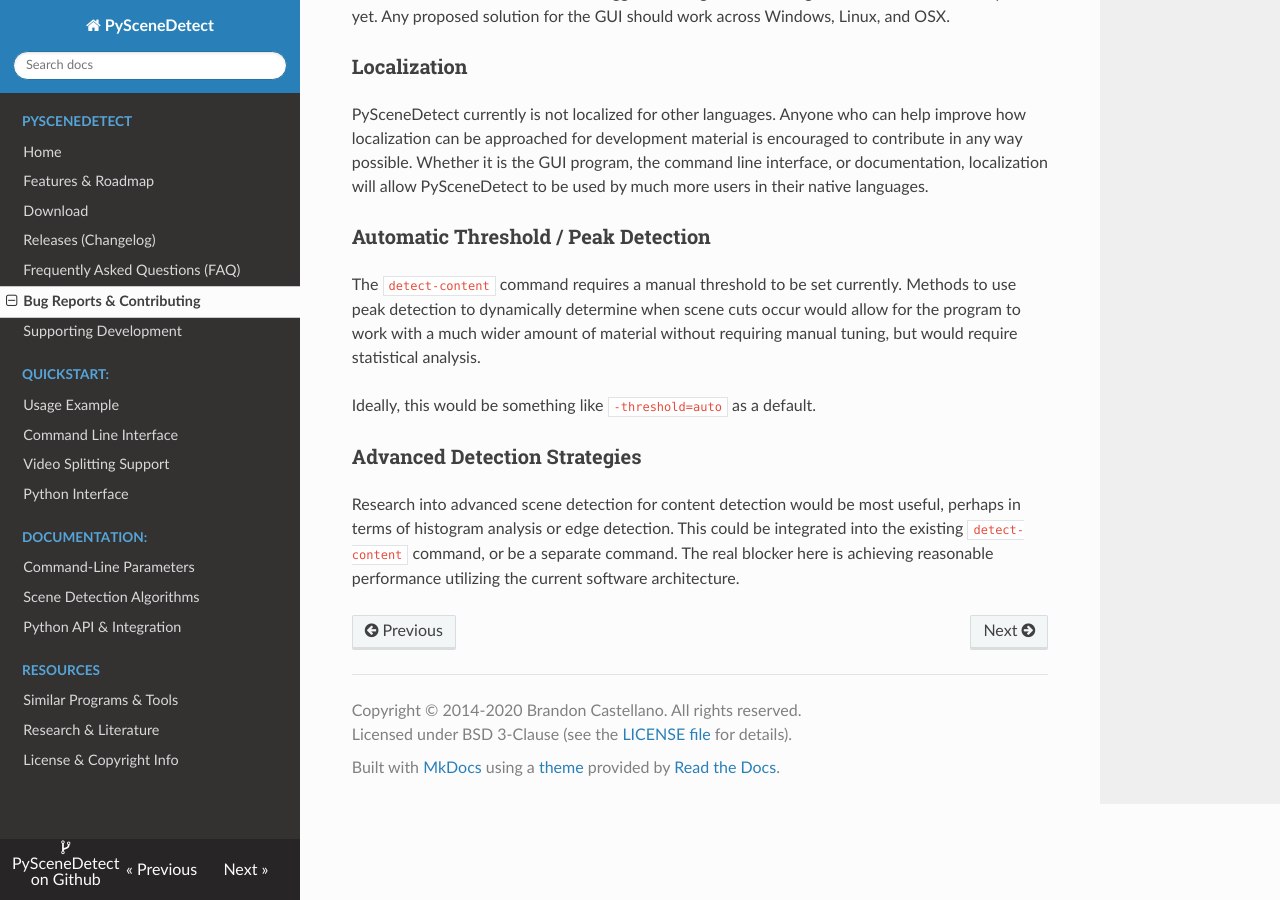
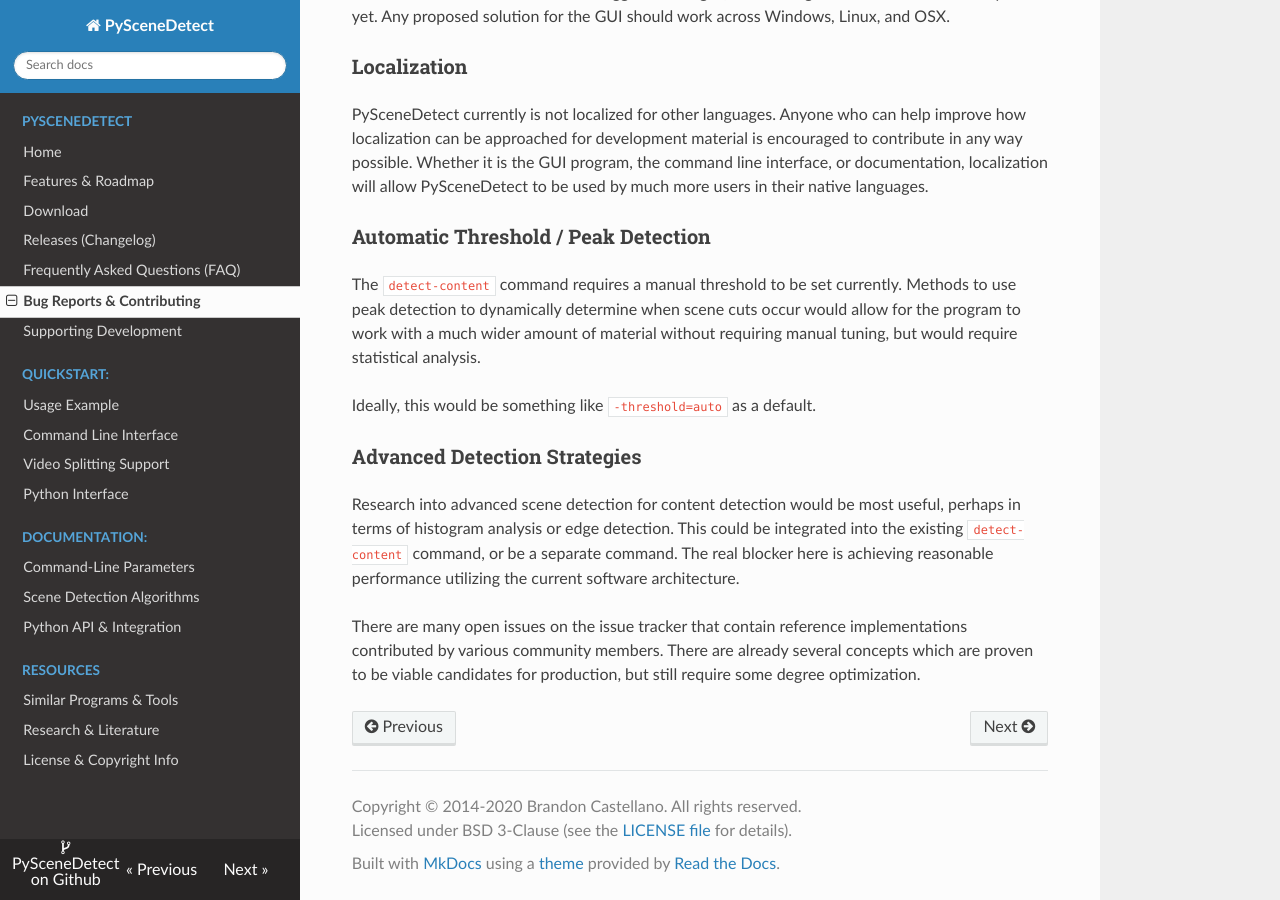
Before and after one commit to vovamushak/PySceneDetect, an MkDocs documentation site: the page built from docs/contributing.md, in a window 1280 px wide and 900 px high, scrolled down 1083 px. Built offline with MkDocs 1.6.1, drawn with Linux system fonts in a browser that asks for light colours; nearby versions of some CDN libraries; old or Windows-style settings are respelled for this version of MkDocs.

Commit message:
Add FAQ entry for #164.  Update contributing page.

```diff
--- a/docs/contributing.md
+++ b/docs/contributing.md
@@ -14,7 +14,6 @@ The development of PySceneDetect is done on the Github Repo, guided by [the feat
 All submitted code should be linted with pylint, and follow the [Google Python Style Guide](https://google.github.io/styleguide/pyguide.html) as closely as possible.  Also, ensure that you search through [all existing issues](https://github.com/Breakthrough/PySceneDetect/issues?q=) (both open and closed) beforehand to avoid creating duplicate entries.
 
 Note that PySceneDetect is released under the BSD 3-Clause license, and submitted code should comply with this license (see [License & Copyright Information](copyright.md) for details).
-
 
 ## <span class="fa fa-cogs"></span>&nbsp; Features That Need Help
 
@@ -37,3 +36,5 @@ Ideally, this would be something like `-threshold=auto` as a default.
 ### Advanced Detection Strategies
 
 Research into advanced scene detection for content detection would be most useful, perhaps in terms of histogram analysis or edge detection.  This could be integrated into the existing `detect-content` command, or be a separate command.  The real blocker here is achieving reasonable performance utilizing the current software architecture.
+
+There are many open issues on the issue tracker that contain reference implementations contributed by various community members.  There are already several concepts which are proven to be viable candidates for production, but still require some degree optimization.
```
Also changed, not shown: docs/faq.md (+0 -1 lines).
